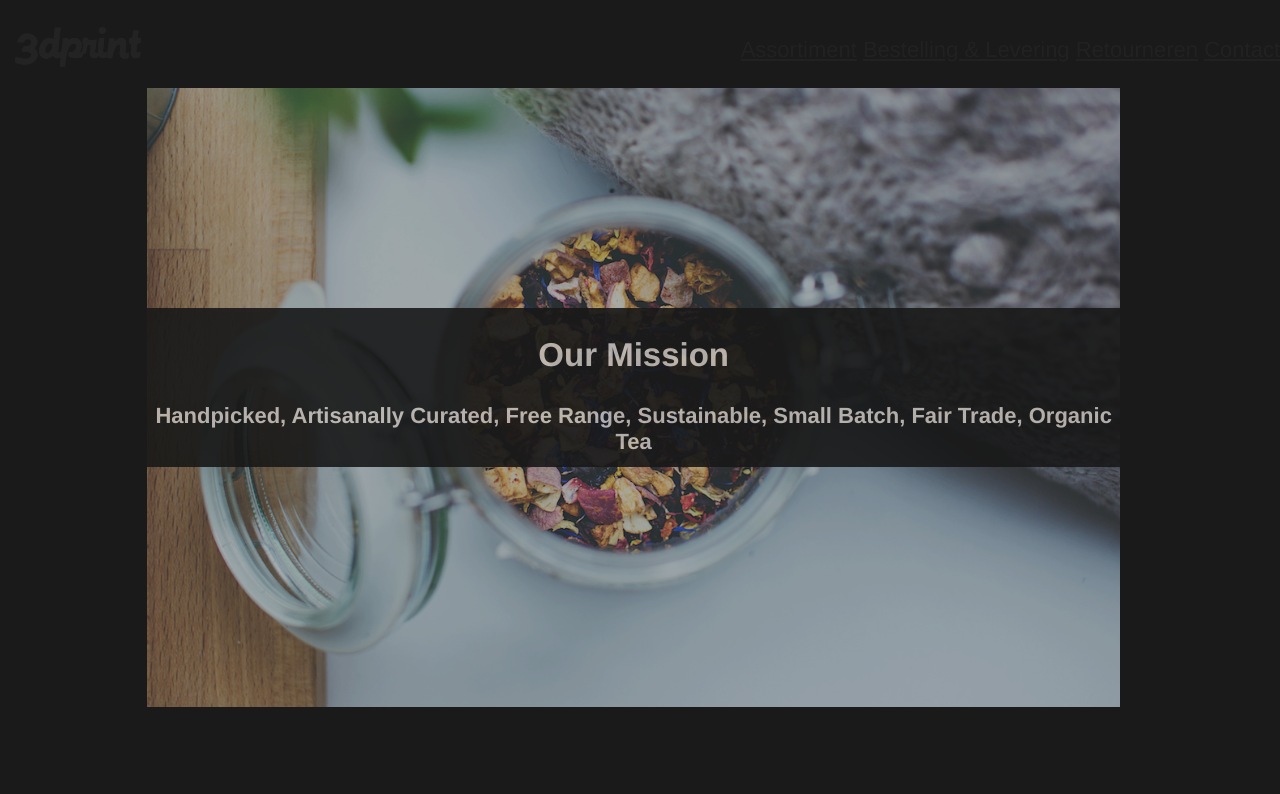
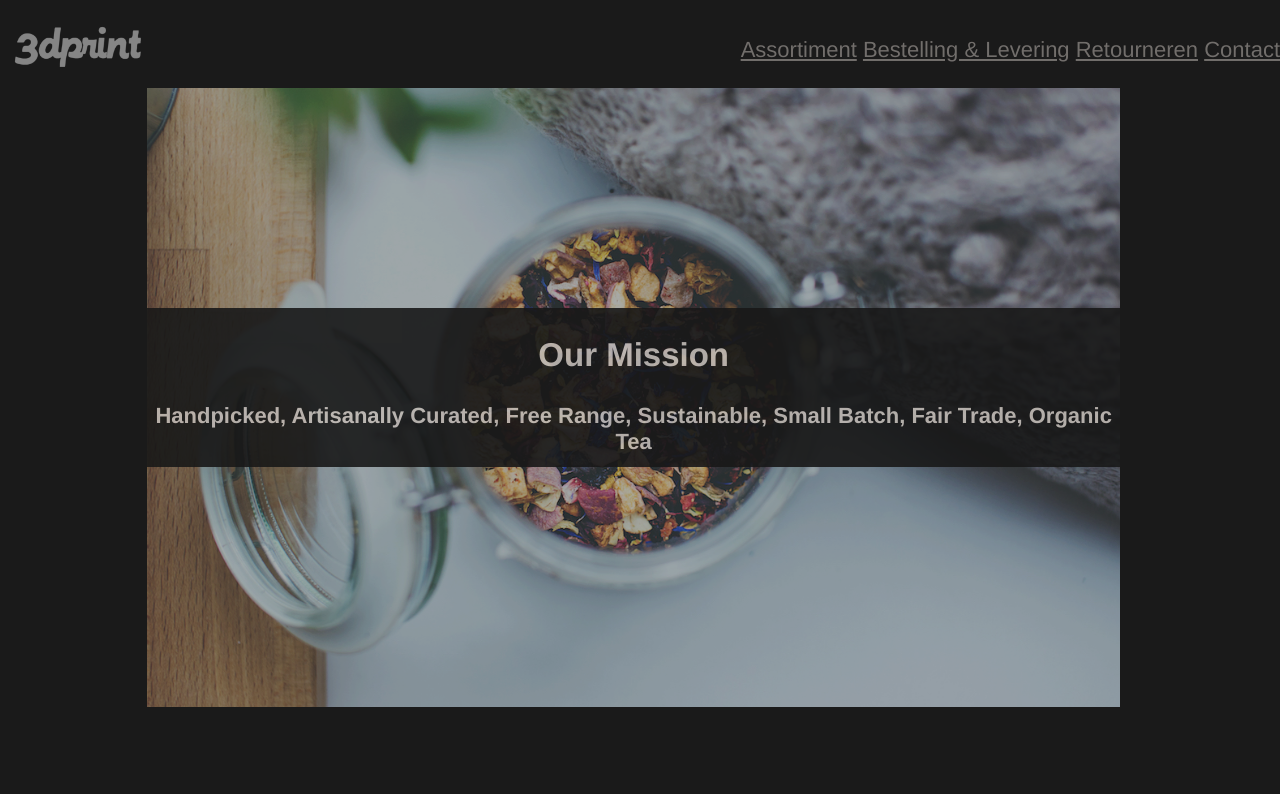
Before and after one commit to Ramon2213/3dprint, a plain HTML site: page index.html in a window 1280 px wide. Shown: the top 794 px of the page. Drawn offline with nearby package versions, Linux system fonts and the light colour scheme.

Commit message:
Update style.css

```diff
--- a/style.css
+++ b/style.css
@@ -47,13 +47,13 @@ body {
 
 
 #header {
-    background-color: rgb(0, 0, 0);
+
     display: flex;
     justify-content: space-between;
     align-items: center;
     padding: 15px 10px 0px 0px;
     position: fixed;
-    z-index: 2;
+
     width: 100%;
     top: 0;
     left: 0;
```
